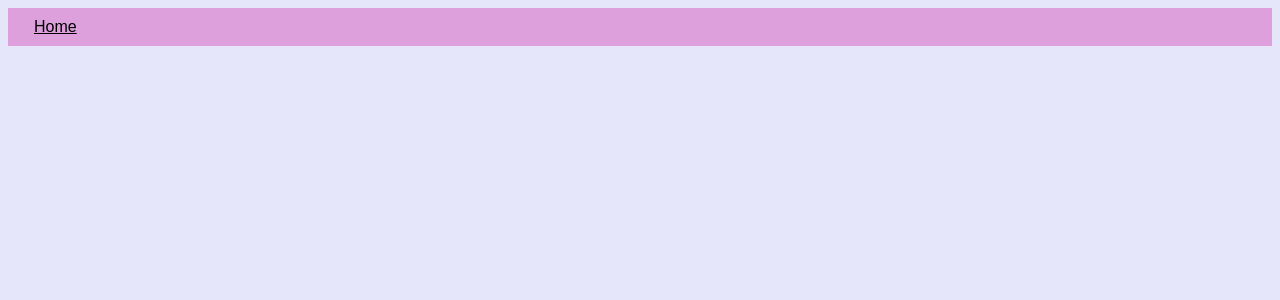
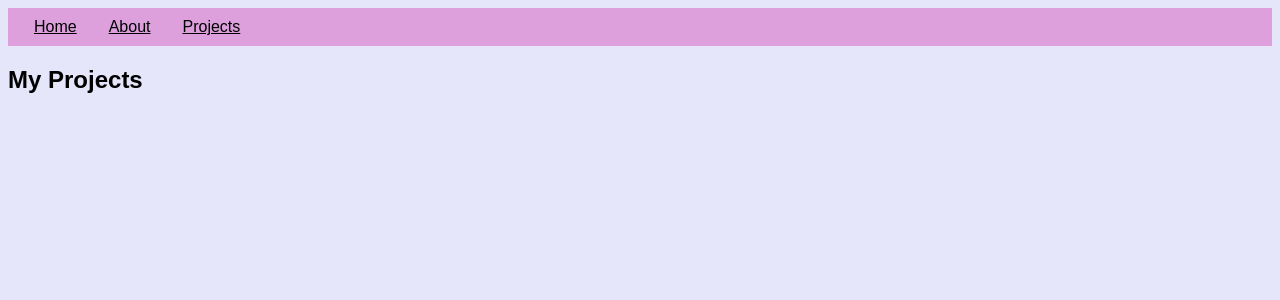
Before and after one commit to amyf211/my-website, a React (Vite) app in the folder my-website/: page /projects in a window 1280 px wide. Before the commit this address had no page. Shown: the top 300 px of the page. Built offline with nearby package versions, Linux system fonts and the light colour scheme.

Commit message:
added some extra pages and linked in header

```diff
--- a/my-website/src/App.jsx
+++ b/my-website/src/App.jsx
@@ -1,12 +1,10 @@
 import './index.css'
 
 import { Routes, Route } from "react-router-dom"
-// import { useState } from 'react'
 import Home from "./components/Home"
 import Header from "./components/Header"
-// import ArticlesList from "./components/ArticlesList"
-// import SingleArticle from './components/SingleArticle'
-// import TopicsList from './components/TopicsList'
+import About from "./components/About"
+import Projects from './components/Projects'
 
 function App() {
 
@@ -15,9 +13,8 @@ function App() {
       <Header />
       <Routes>
         <Route path='/' element={<Home/>} />
-        {/* <Route path='/articles' element={<ArticlesList /> } />
-        <Route path='/articles/:article_id' element={<SingleArticle />} />
-        <Route path='/topics' element={<TopicsList /> } /> */}
+        <Route path='/about' element={<About /> } />
+        <Route path='/projects' element={<Projects />} />
       </Routes>
     </>
   )
--- /dev/null
+++ b/my-website/src/components/About.jsx
@@ -0,0 +1,11 @@
+function About() {
+    return(
+        <section>
+            <h2>About Me</h2>
+
+        </section>
+
+    )
+}
+
+export default About
--- a/my-website/src/components/Header.jsx
+++ b/my-website/src/components/Header.jsx
@@ -6,6 +6,8 @@ function Header() {
         <header id="header">
            <nav id="nav">
             <Link to='/' className="links">Home</Link>
+            <Link to='/about' className="links">About</Link>
+            <Link to='/projects' className="links">Projects</Link>
            </nav>
         </header>
        )
--- /dev/null
+++ b/my-website/src/components/Projects.jsx
@@ -0,0 +1,11 @@
+function Projects() {
+    return(
+        <section>
+            <h2>My Projects</h2>
+
+        </section>
+
+    )
+}
+
+export default Projects
```
Also changed, not shown: 1 other file (tests, documents, lock files or other folders).
